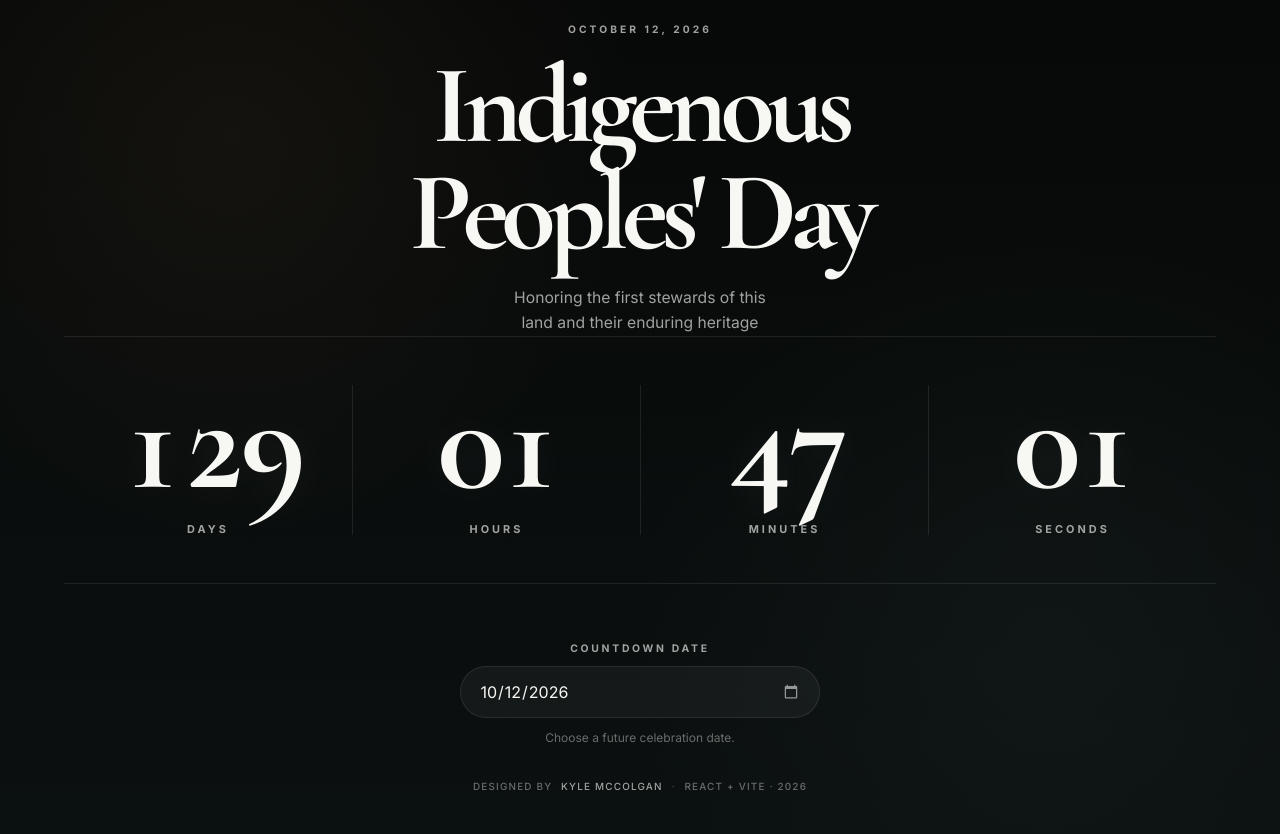
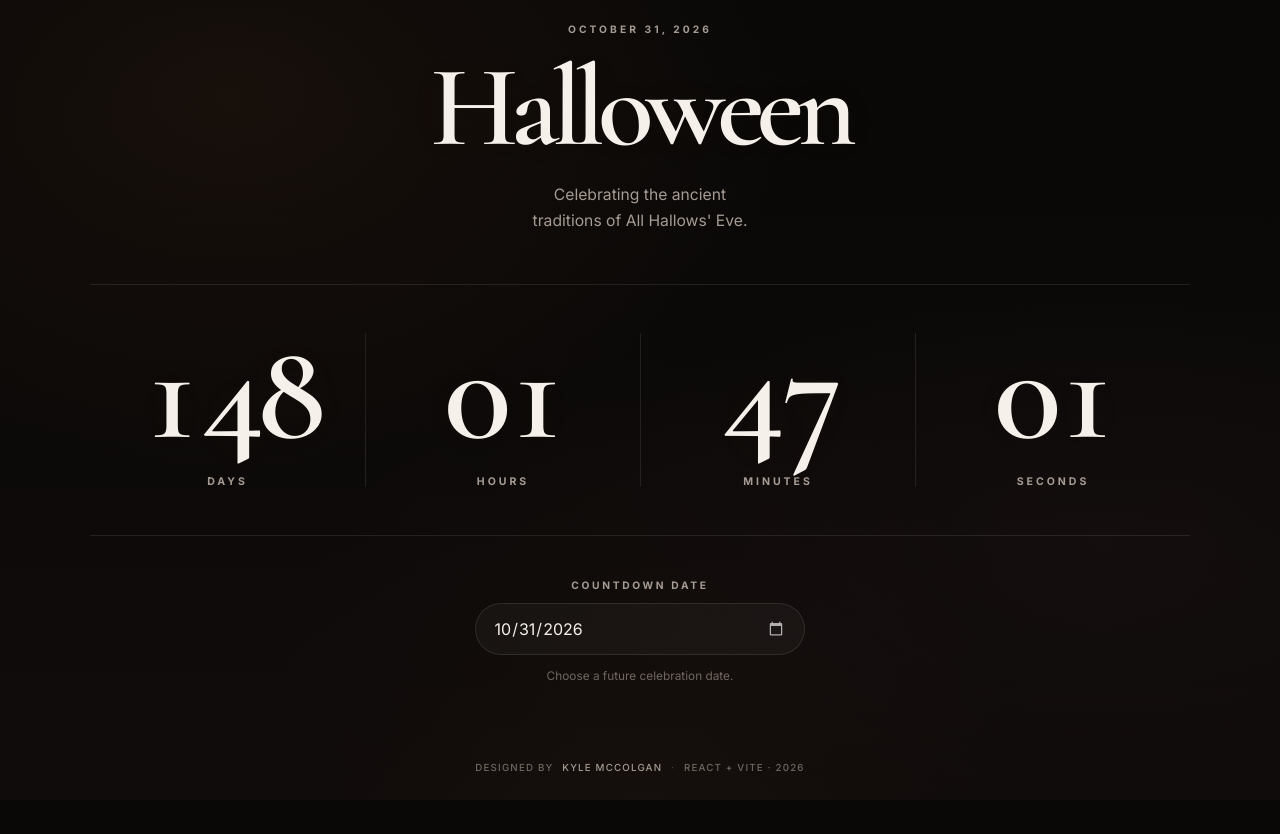
Before and after one commit to mcckyle/the-countdown, a React (Vite) app: page / in a window 1280 px wide. After the commit the page ends 800 px from the top, so only its background shows below. Built offline with nearby package versions, Linux system fonts and the light colour scheme.

Commit message:
Begin the Halloween countdown. Add a dependabot and linting workflow for GitHub Actions.

```diff
--- a/index.html
+++ b/index.html
@@ -7,26 +7,26 @@
       content="width=device-width, initial-scale=1, viewport-fit=cover"
     />
 
-    <title>Indigenous Peoples' Day Countdown • October 12, 2026</title>
+    <title>Halloween Countdown - October 31, 2026</title>
     <meta
       name="description"
-      content="A modern countdown to Indigenous Peoples' Day, October 12, 2026."
+      content="Countdown to Halloween 2026 with a modern, atmospheric autumn countdown."
     />
 
     <!-- Open Graph Meta. -->
-    <meta property="og:title" content="Indigenous Peoples' Day Countdown" />
-    <meta property="og:description" content="A modern countdown to Indigenous Peoples' Day 2026." />
+    <meta property="og:title" content="Halloween Countdown" />
+    <meta property="og:description" content="A midnight countdown to Halloween, October 31, 2026." />
     <meta property="og:type" content="website" />
     <meta property="og:locale" content="en_US" />
     <link rel="canonical" href="https://mcckyle.github.io/the-countdown" />
-    <meta property="og:image:alt" content="Indigenous Peoples' Day Countdown" />
+    <meta property="og:image:alt" content="Halloween Countdown" />
 
     <meta name="twitter:card" content="summary_large_image" />
-    <meta name="twitter:title" content="Indigenous Peoples' Day Countdown" />
-    <meta name="twitter:description" content="A modern countdown to Indigenous Peoples' Day 2026." />
+    <meta name="twitter:title" content="Halloween Countdown" />
+    <meta name="twitter:description" content="A midnight countdown to Halloween, October 31, 2026." />
 
     <!-- Theme. -->
-    <meta name="theme-color" content="#070908" />
+    <meta name="theme-color" content="#090807" />
     <meta name="color-scheme" content="dark" />
     <meta name="apple-mobile-web-app-capable" content="yes" />
     <meta name="apple-mobile-web-app-status-bar-style" content="black-translucent" />
@@ -39,17 +39,17 @@
     <link rel="preconnect" href="https://fonts.googleapis.com" />
     <link rel="preconnect" href="https://fonts.gstatic.com" crossorigin />
     <link
-      href="https://fonts.googleapis.com/css2?family=Inter:wght@400;500;600;700&family=Cormorant+Garamond:wght@600;700&display=swap"
+      href="https://fonts.googleapis.com/css2?family=Inter:wght@400;500;600;700&family=Cormorant+Garamond:wght@500;600;700&display=swap"
       rel="stylesheet"
     />
 
     <!-- Prevent White Flash Before CSS Loads. -->
-    <style>html { background: #070908; }</style>
+    <style>html { background: #090807; }</style>
   </head>
 
   <body>
     <noscript>
-      JavaScript is required to view the Indigenous Peoples' Day countdown.
+      JavaScript is required to view the Halloween countdown.
     </noscript>
 
     <div id="root"></div>
--- a/src/App.css
+++ b/src/App.css
@@ -7,13 +7,13 @@
 {
     position: relative;
     isolation: isolate;
-
+    display: flex;
+    flex: 1;
+    flex-direction: column;
     width: 100%;
+    min-height: 100vh;
     min-height: 100dvh;
-
-    display: flex;
-    flex-direction: column;
-    padding: clamp(1rem, 2vw, 1.5rem) clamp(1rem, 5vw, 4rem) clamp(1.5rem, 4vw, 2.5rem);
+    padding: clamp(1.5rem, 3vh, 2.5rem) clamp(1rem, 5vw, 4rem) clamp(1.5rem, 3vh, 2.25rem);
     overflow: hidden;
 }
 
@@ -24,12 +24,13 @@
 {
     content: "";
     position: absolute;
+    z-index: -1;
     inset: 0;
-    background: radial-gradient(circle at 18% 16%, rgba(151, 104, 70, 0.09), transparent 32%),
-                radial-gradient(circle at 82% 78%, rgba(91, 122, 116, 0.075), transparent 34%);
-
     pointer-events: none;
-    z-index: -1;
+    background:
+      radial-gradient(ellipse at 18% 12%, rgba(137, 75, 40, 0.11), transparent 38%),
+      radial-gradient(ellipse at 86% 68%, rgba(91, 49, 68, 0.09), transparent 35%),
+      radial-gradient(ellipse at 50% 100%, rgba(116, 67, 39, 0.055), transparent 42%);
 }
 
 /* ====================================
@@ -37,13 +38,14 @@
 ======================================= */
 .main
 {
-    width: min(100%, 1200px);
-    flex: 1;
     display: flex;
     flex-direction: column;
     align-items: center;
     justify-content: center;
-    gap: clamp(2.5rem, 5vw, 3.75rem);
+    gap: clamp(2.75rem, 5vh, 4rem);
+
+    width: min(100%, 1100px);
+    flex: 1;
     margin-inline: auto;
 
     animation: fade-in 700ms var(--ease-out) both;
@@ -54,6 +56,6 @@
  ======================================= */
 @media (max-width: 640px)
 {
-    .app-shell { padding: 1rem; }
-    .main { gap: 2.5rem; }
+    .app-shell { padding: 1.5rem 1rem 1.25rem; }
+    .main { gap: clamp(2.5rem, 6vh, 3.5rem); }
 }
--- a/src/App.jsx
+++ b/src/App.jsx
@@ -1,6 +1,6 @@
 //Filename: App.jsx
 //Author: Kyle McColgan
-//Date: 1 October 2026
+//Date: 23 October 2026
 //Description: This file contains the entry component for the Countdown React project.
 
 import { useState } from "react";
@@ -8,25 +8,25 @@ import Header from "./components/Header/Header.jsx";
 import Countdown from "./components/Countdown/Countdown.jsx";
 import DatePicker from "./components/DatePicker/DatePicker.jsx";
 import Footer from "./components/Footer/Footer.jsx";
-
+import { getLocalDateString } from "./utils/timeUtils";
 import "./App.css";
 
-const INITIAL_TARGET_DATE = "2026-10-12T00:00:00";
+const INITIAL_TARGET_DATE = "2026-10-31T00:00:00";
 
 function App()
 {
-  //Target date: Indigenous Peoples' Day 2026 (October 12, 2026).
+  //Target date: Halloween 2026 (October 31, 2026).
   const [targetDate, setTargetDate] = useState(INITIAL_TARGET_DATE);
-  const today = new Date().toISOString().split("T")[0];
 
-  const handleDateChange = ({ target }) =>
+  const handleDateChange = (event) =>
   {
-    if (!target.value)
+    const value = event.target.value;
+    if (!value)
     {
       return;
     }
 
-    setTargetDate(`${target.value}T00:00:00`);
+    setTargetDate(`${value}T00:00:00`);
   };
 
     return (
@@ -37,7 +37,7 @@ function App()
           <Countdown targetDate={targetDate} />
           <DatePicker
             value={targetDate.split("T")[0]}
-            minDate={today}
+            minDate={getLocalDateString}
             onChange={handleDateChange}
           />
         </main>
--- a/src/components/Countdown/Countdown.css
+++ b/src/components/Countdown/Countdown.css
@@ -8,8 +8,8 @@
     width: 100%;
     display: grid;
     grid-template-columns: repeat(4, minmax(0, 1fr));
-    align-items: end;
-    padding-block: clamp(1.5rem, 4vw, 3rem);
+    align-items: center;
+    padding-block: clamp(2rem, 4vw, 3rem);
     border-block: 1px solid var(--color-border);
 }
 
@@ -35,15 +35,14 @@
     display: block;
     color: var(--color-text);
     font-family: var(--font-display);
-    font-size: clamp(4.5rem, 11vw, 9.5rem);
-    font-weight: 700;
+    font-size: clamp(4.5rem, 11vw, 9rem);
+    font-weight: 600;
     font-variant-numeric: tabular-nums;
     font-feature-settings: "tnum";
 
-    line-height: 0.82;
+    line-height: 0.85;
     letter-spacing: -0.065em;
-
-    text-shadow: 0 0 40px rgba(255, 255, 255, 0.07);
+    text-shadow: 0 0 40px rgba(227, 161, 106, 0.045);
 
     animation: countdown-tick 350ms var(--ease-out) both;
 }
@@ -55,7 +54,7 @@
 {
     margin-top: clamp(1rem, 2vw, 1.5rem);
     color: var(--color-text-muted);
-    font-size: 0.68rem;
+    font-size: 0.66rem;
     font-weight: 700;
     line-height: 1;
     letter-spacing: 0.28em;
@@ -68,10 +67,9 @@
 .countdown-complete
 {
     min-height: clamp(18rem, 35vw, 26rem);
-    display: flex;
-    flex-direction: column;
-    align-items: center;
-    justify-content: center;
+    grid-template-columns: 1fr;
+    align-content: center;
+    justify-items: center;
     text-align: center;
     gap: 1rem;
     padding: 2rem;
@@ -79,21 +77,21 @@
 .complete-date
 {
     color: var(--color-text-muted);
-    font-size: 0.68rem;
+    font-size: 0.66rem;
     font-weight: 700;
     line-height: 1;
     letter-spacing: 0.28em;
     text-transform: uppercase;
 }
 .complete-title { max-width: 12ch; color: var(--color-text); font-size: clamp(3.5rem, 8vw, 7rem); letter-spacing: -0.065em; text-wrap: balance; }
-.complete-subtitle { max-width: 36ch; color: var(--color-text-muted); font-size: 0.90rem; line-height: 1.5; text-wrap: balance; }
+.complete-subtitle { max-width: 36ch; color: var(--color-text-muted); font-size: 0.9rem; line-height: 1.6; text-wrap: balance; }
 
 /* ====================================
    Countdown Animations Styles.
 ======================================= */
 @keyframes countdown-tick
 {
-    from { opacity: 0.72; transform: translateY(3px); }
+    from { opacity: 0.75; transform: translateY(3px); }
     to { opacity: 1; transform: translateY(0); }
 }
 
@@ -108,9 +106,9 @@
 }
 @media (max-width: 420px)
 {
-    .countdown { row-gap: 2rem; padding-block: 1.25rem; }
+    .countdown { row-gap: 2rem; padding-block: 1.5rem; }
     .time-unit { padding-inline: 0.25rem; }
     .time-value { font-size: clamp(3.25rem, 18vw, 4.5rem); }
-    .time-label { margin-top: 0.85rem; font-size: 0.60rem; letter-spacing: 0.22em; }
+    .time-label { margin-top: 0.85rem; font-size: 0.6rem; letter-spacing: 0.22em; }
     .complete-title { font-size: clamp(3rem, 15vw, 4.5rem); }
 }
--- a/src/components/Countdown/Countdown.jsx
+++ b/src/components/Countdown/Countdown.jsx
@@ -1,6 +1,6 @@
 //Filename: Countdown.jsx
 //Author: Kyle McColgan
-//Date: 1 October 2026
+//Date: 23 October 2026
 //Description: This file contains the parent component for the Countdown React project.
 
 import { useState, useEffect } from "react";
@@ -28,20 +28,32 @@ function Countdown({ targetDate })
     };
 
     update();
-    const timer = setInterval(update, 1000);
+    const timer = window.setInterval(update, 1000);
 
-    return () => clearInterval(timer);
+    return () => window.clearInterval(timer);
   }, [targetDate]);
 
   const complete = Object.values(timeLeft).every(value => value <= 0);
+  const formattedDate = new Date(targetDate).toLocaleDateString(
+    "en-US",
+    {
+      month: "long",
+      day: "numeric",
+      year: "numeric",
+    }
+  );
 
   if (complete)
   {
     return (
-      <section className="countdown countdown-complete" aria-live="polite">
-        <p className="complete-date">October 12, 2026</p>
-        <h2 className="complete-title">Happy Indigenous Peoples' Day</h2>
-        <p className="complete-subtitle">Honoring Indigenous peoples and their cultures.</p>
+      <section
+        className="countdown countdown-complete"
+        aria-live="polite"
+        aria-labelledby="complete-title"
+      >
+        <p className="complete-date">{formattedDate}</p>
+        <h2 id="complete-title" className="complete-title">Happy Halloween</h2>
+        <p className="complete-subtitle">Celebrating the ancient traditions of All Hallows' Eve.</p>
       </section>
     );
   }
@@ -51,7 +63,7 @@ function Countdown({ targetDate })
       className="countdown"
       role="timer"
       aria-live="off"
-      aria-label="Time remaining until the selected date"
+      aria-label={`Time remaining until the ${formattedDate}`}
     >
       {UNITS.map(({ key, label }) => (
         <article
--- a/src/components/DatePicker/DatePicker.css
+++ b/src/components/DatePicker/DatePicker.css
@@ -5,10 +5,10 @@
 ======================================= */
 .date-picker
 {
-    width: min(100%, 360px);
+    width: min(100%, 330px);
     display: flex;
     flex-direction: column;
-    gap: 0.75rem;
+    gap: 0.8rem;
     margin-inline: auto;
 }
 
@@ -19,7 +19,7 @@
 {
     color: var(--color-text-muted);
 
-    font-size: 0.65rem;
+    font-size: 0.64rem;
     font-weight: 700;
     line-height: 1;
 
@@ -35,9 +35,9 @@
 {
     width: 100%;
     min-height: 3.25rem;
-    padding: 0.75rem 1.15rem;
+    padding: 0.75rem 1.1rem;
 
-    background: var(--color-surface);
+    background: rgba(255, 255, 255, 0.035);
     color: var(--color-text);
 
     border: 1px solid var(--color-border);
@@ -47,8 +47,8 @@
     transition: background-color var(--transition),
                 border-color var(--transition);
 }
-.date-input:hover { background: var(--color-surface-strong); border-color: var(--color-border-strong); }
-.date-input:focus-visible { border-color: var(--color-secondary); }
+.date-input:hover { background: var(--color-surface); border-color: var(--color-border-strong); }
+.date-input:focus-visible { border-color: var(--color-accent); }
 
 /* ====================================
    DatePicker Calendar Icon Styles.
@@ -56,17 +56,17 @@
 .date-input::-webkit-calendar-picker-indicator
 {
     cursor: pointer;
-    opacity: 0.55;
+    opacity: 0.65;
 
     transition: opacity var(--transition-fast);
 }
 .date-input:hover::-webkit-calendar-picker-indicator,
-.date-input:focus-visible::-webkit-calendar-picker-indicator { opacity: 0.90; }
+.date-input:focus-visible::-webkit-calendar-picker-indicator { opacity: 1; }
 
 /* ====================================
    DatePicker Help Text Styles.
 ======================================= */
-.date-help { margin: 0; color: var(--color-text-subtle); font-size: 0.75rem; line-height: 1.4; text-align: center; }
+.date-help { color: var(--color-text-subtle); font-size: 0.74rem; line-height: 1.5; text-align: center; }
 
 /* ====================================
    DatePicker Media Query Styles.
--- a/src/components/Footer/Footer.css
+++ b/src/components/Footer/Footer.css
@@ -9,7 +9,7 @@
 
     display: flex;
     justify-content: center;
-    padding-top: clamp(1.5rem, 3vw, 2rem);
+    padding-top: clamp(1.5rem, 3vh, 2rem);
 }
 
 /* ====================================
@@ -18,17 +18,16 @@
 .footer-text
 {
     max-width: 100%;
-    margin: 0;
-    color: var(--color-text-subtle);
     display: flex;
     align-items: center;
     justify-content: center;
     flex-wrap: wrap;
     gap: 0.55rem;
 
-    font-size: 0.62rem;
+    color: var(--color-text-subtle);
+    font-size: 0.61rem;
     font-weight: 500;
-    line-height: 1.5;
+    line-height: 1.6;
     letter-spacing: 0.12em;
     text-align: center;
     text-transform: uppercase;
@@ -37,15 +36,9 @@
 /* ====================================
    Footer Link Styles.
 ======================================= */
-.footer-link
-{
-    color: var(--color-text-muted);
-
-    transition: color var(--transition);
-}
-.footer-link:hover { color: var(--color-accent); }
-.footer-link:focus-visible { color: var(--color-text); }
-.footer-divider { color: var(--color-text-subtle); opacity: 0.65; }
+.footer-link { color: var(--color-text-muted); }
+.footer-link:hover, .footer-link:focus-visible { color: var(--color-accent-bright); }
+.footer-divider { opacity: 0.65; }
 
 /* ====================================
    Footer Media Query Styles.
--- a/src/components/Header/Header.css
+++ b/src/components/Header/Header.css
@@ -10,7 +10,7 @@
     flex-direction: column;
     align-items: center;
     text-align: center;
-    gap: clamp(0.80rem, 1.6vw, 1.2rem);
+    gap: clamp(0.85rem, 1.8vw, 1.2rem);
 
     animation: fade-in 700ms var(--ease-out) 80ms both;
 }
@@ -20,13 +20,11 @@
 ======================================= */
 .header-eyebrow
 {
-    margin: 0;
     color: var(--color-text-muted);
-
     font-size: 0.64rem;
     font-weight: 700;
     line-height: 1;
-    letter-spacing: 0.30em;
+    letter-spacing: 0.3em;
     text-transform: uppercase;
 }
 
@@ -37,8 +35,10 @@
 {
     max-width: 14ch;
     color: var(--color-text);
-    font-size: clamp(4rem, 9vw, 7rem);
+    font-size: clamp(4.5rem, 9vw, 7.5rem);
+    font-weight: 600;
     letter-spacing: -0.065em;
+    text-shadow: 0 0 48px rgba(196, 122, 69, 0.055);
     text-wrap: balance;
 }
 
@@ -47,12 +47,10 @@
 ======================================= */
 .header-subtitle
 {
-    margin: 0;
     max-width: 38ch;
-
     color: var(--color-text-muted);
     font-size: clamp(0.85rem, 1.5vw, 0.98rem);
-    line-height: 1.6;
+    line-height: 1.65;
     text-wrap: balance;
 }
 
@@ -61,8 +59,8 @@
 ======================================= */
 @media (max-width: 640px)
 {
-    .header { gap: 0.80rem; }
+    .header { gap: 0.9rem; }
     .header-eyebrow { font-size: 0.58rem; letter-spacing: 0.24em; }
-    .header-title { max-width: 12ch; font-size: clamp(3.5rem, 16vw, 5rem); }
-    .header-subtitle { max-width: 32ch; font-size: 0.82rem; }
+    .header-title { font-size: clamp(3.5rem, 15vw, 5.5rem); }
+    .header-subtitle { max-width: 32ch; font-size: 0.84rem; }
 }
--- a/src/components/Header/Header.jsx
+++ b/src/components/Header/Header.jsx
@@ -1,6 +1,6 @@
 //Filename: Header.jsx
 //Author: Kyle McColgan
-//Date: 1 October 2026
+//Date: 23 October 2026
 //Description: This file contains the Header component for the Countdown React project.
 
 import "./Header.css";
@@ -13,10 +13,10 @@ function Header()
       aria-labelledby="countdown-title"
       aria-describedby="countdown-description"
     >
-      <p className="header-eyebrow">October 12, 2026</p>
-      <h1 id="countdown-title" className="header-title">Indigenous Peoples' Day</h1>
+      <p className="header-eyebrow">October 31, 2026</p>
+      <h1 id="countdown-title" className="header-title">Halloween</h1>
       <p id="countdown-description" className="header-subtitle">
-        Honoring the first stewards of this land and their enduring heritage
+        Celebrating the ancient traditions of All Hallows' Eve.
       </p>
     </header>
   );
--- a/src/index.css
+++ b/src/index.css
@@ -5,22 +5,23 @@
 ======================================= */
 :root
 {
-    --color-bg: #070908;
-    --color-bg-soft: #0b1010;
+    color-scheme: dark;
+    --color-bg: #090807;
+    --color-bg-soft: #100c0b;
+    --color-surface: #151211;
+    --color-surface-hover: #1c1614;
 
-    --color-surface: rgba(255, 255, 255, 0.045);
-    --color-surface-strong: rgba(255, 255, 255, 0.07);
+    --color-text: #f5f0e9;
+    --color-text-muted: #a59b93;
+    --color-text-subtle: #706760;
 
-    --color-text: #f7f7f4;
-    --color-text-muted: rgba(247, 247, 244, 0.64);
-    --color-text-subtle: rgba(247, 247, 244, 0.40);
+    --color-border: rgba(245, 240, 233, 0.1);
+    --color-border-strong: rgba(245, 240, 233, 0.19);
 
-    --color-border: rgba(255, 255, 255, 0.09);
-    --color-border-strong: rgba(255, 255, 255, 0.15);
-
-    --color-accent: #a97855;
-    --color-accent-soft: rgba(169, 120, 85, 0.16);
-    --color-secondary: #7f9b91;
+    --color-accent: #c47a45;
+    --color-accent-bright: #e3a16a;
+    --color-accent-soft: rgba(196, 122, 69, 0.12);
+    --color-secondary: #a58a9c;
 
     --font-body: "Inter", system-ui, -apple-system, BlinkMacSystemFont, "Segoe UI", sans-serif;
     --font-display: "Cormorant Garamond", Georgia, serif;
@@ -38,13 +39,14 @@
 /* ====================================
    Base Layout Styles.
 ======================================= */
-html, body, #root { min-height: 100%; }
+html, body, #root { min-width: 320px; min-height: 100%; }
 #root { display: flex; width: 100%; }
 html { background: var(--color-bg); scroll-behavior: smooth; }
 body
 {
+    min-height: 100vh;
     margin: 0;
-    background: linear-gradient(180deg, var(--color-bg), var(--color-bg-soft));
+    background: linear-gradient(180deg, var(--color-bg) 0%, #0b0908 48%, var(--color-bg-soft) 100%);
     color: var(--color-text);
     font-family: var(--font-body);
     line-height: 1.5;
@@ -60,7 +62,7 @@ h1, h2, h3
 {
     margin: 0;
     font-family: var(--font-display);
-    font-weight: 700;
+    font-weight: 600;
     line-height: 0.95;
 }
 p { margin: 0; }
@@ -78,26 +80,26 @@ a
     color: inherit;
     text-decoration: none;
 
-    transition: color var(--transition), opacity var(--transition);
+    transition: color var(--transition);
 }
-a:hover { color: var(--color-accent); }
+a:hover { color: var(--color-accent-bright); }
 
 /* ====================================
    Accessibility Styles.
 ======================================= */
-:focus-visible { outline: 2px solid var(--color-secondary); outline-offset: 4px; }
+:focus-visible { outline: 2px solid var(--color-accent-bright); outline-offset: 4px; }
 
 /* ====================================
    Selection Styles.
 ======================================= */
-::selection { background: var(--color-accent); color: #fff; }
+::selection { background: var(--color-accent); color: #090807; }
 
 /* ====================================
    Shared Animations Styles.
 ======================================= */
 @keyframes fade-in
 {
-    from { opacity: 0; transform: translateY(12px); }
+    from { opacity: 0; transform: translateY(10px); }
     to { opacity: 1; transform: translateY(0); }
 }
 
--- a/src/utils/timeUtils.js
+++ b/src/utils/timeUtils.js
@@ -1,6 +1,6 @@
 //Filename: timeUtils.js
 //Author: Kyle McColgan
-//Date: 13 April 2026
+//Date: 23 October 2026
 //Description: This file contains a helper function for the Countdown React project.
 
 export function getTimeRemaining(targetDate)
@@ -14,3 +14,12 @@ export function getTimeRemaining(targetDate)
 
     return { total: clamped, days, hours, minutes, seconds };
 }
+
+export function getLocalDateString(date = new Date())
+{
+    const year = date.getFullYear();
+    const month = String(date.getMonth() + 1).padStart(2, "0");
+    const day = String(date.getDate()).padStart(2, "0");
+
+    return `${year}-${month}-${day}`;
+}
```
Also changed, not shown: 1 other file (tests, documents, lock files or other folders).
